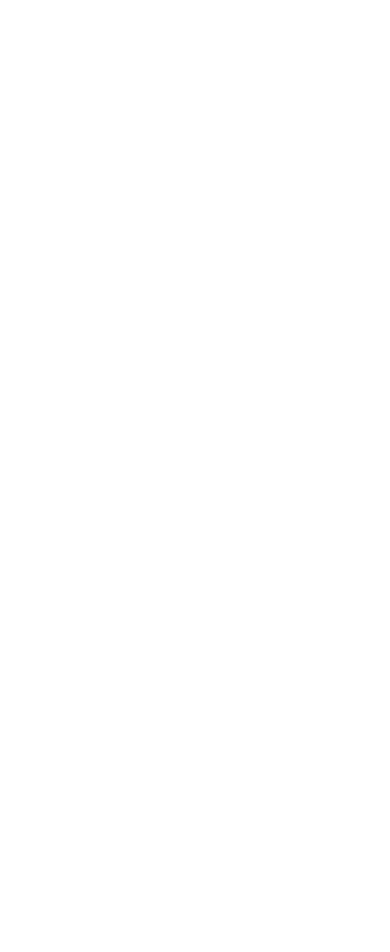
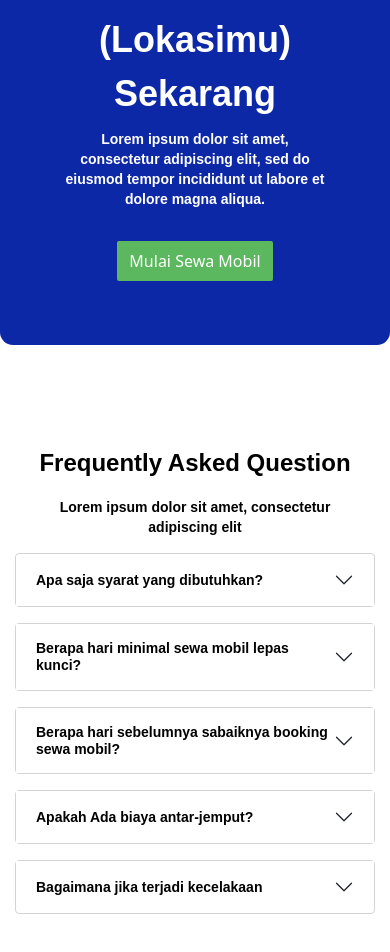
Before and after one commit to sandinofri/wave14-sandi-bcr-gold, a React (Vite) app: page / in a window 390 px wide. Shown: the part 3309-4261 px from the top of the page. Before the commit the page ends 3179 px from the top, so only its background shows below. Built offline with nearby package versions, Linux system fonts and the light colour scheme.

Commit message:
add faq component

```diff
--- a/src/App.jsx
+++ b/src/App.jsx
@@ -4,6 +4,8 @@
 import About from './component/About';
 import WhyUs from './component/WhyUs';
 import Testimonial from './component/Testimonial';
+import Banner from './component/Banner';
+import Faq from './component/Faq';
 
 
 
@@ -19,6 +21,8 @@
     <About/>
     <WhyUs/>
     <Testimonial/>
+    <Banner/>
+    <Faq/>
 
     </>
   );
--- /dev/null
+++ b/src/component/Banner.jsx
@@ -0,0 +1,18 @@
+import React from 'react'
+import '../style/banner.css'
+
+const Banner = () => {
+  return (
+    <>
+    <section className='banner' id='banner'>
+        <div className="container banner-container text-center">
+            <h1>Sewa Mobil di (Lokasimu) Sekarang</h1>
+            <p>Lorem ipsum dolor sit amet, consectetur adipiscing elit, sed do eiusmod tempor incididunt ut labore et dolore magna aliqua. </p>
+            <a href="">Mulai Sewa Mobil</a>
+        </div>
+    </section>
+    </>
+  )
+}
+
+export default Banner
--- /dev/null
+++ b/src/component/Faq.jsx
@@ -0,0 +1,92 @@
+import React from "react";
+import "../style/faq.css";
+import { Container, Row, Col } from "react-bootstrap";
+import{Accordion} from 'react-bootstrap'
+
+const Faq = () => {
+  return (
+    <>
+      <section className="faq" id="faq">
+        <Container className=" faq-container">
+          <Row>
+            <Col lg='6'>
+              <h1>Frequently Asked Question</h1>
+              <p>Lorem ipsum dolor sit amet, consectetur adipiscing elit</p>
+            </Col>
+            <Col lg='6'>
+              <Accordion>
+                <Accordion.Item eventKey="0">
+                  <Accordion.Header >Apa saja syarat yang dibutuhkan?</Accordion.Header>
+                  <Accordion.Body>
+                    Lorem ipsum dolor sit amet, consectetur adipiscing elit, sed
+                    do eiusmod tempor incididunt ut labore et dolore magna
+                    aliqua. Ut enim ad minim veniam, quis nostrud exercitation
+                    ullamco laboris nisi ut aliquip ex ea commodo consequat.
+                    Duis aute irure dolor in reprehenderit in voluptate velit
+                    esse cillum dolore eu fugiat nulla pariatur. Excepteur sint
+                    occaecat cupidatat non proident, sunt in culpa qui officia
+                    deserunt mollit anim id est laborum.
+                  </Accordion.Body>
+                </Accordion.Item>
+                <Accordion.Item eventKey="1">
+                  <Accordion.Header>Berapa hari minimal sewa mobil lepas kunci?</Accordion.Header>
+                  <Accordion.Body>
+                    Lorem ipsum dolor sit amet, consectetur adipiscing elit, sed
+                    do eiusmod tempor incididunt ut labore et dolore magna
+                    aliqua. Ut enim ad minim veniam, quis nostrud exercitation
+                    ullamco laboris nisi ut aliquip ex ea commodo consequat.
+                    Duis aute irure dolor in reprehenderit in voluptate velit
+                    esse cillum dolore eu fugiat nulla pariatur. Excepteur sint
+                    occaecat cupidatat non proident, sunt in culpa qui officia
+                    deserunt mollit anim id est laborum.
+                  </Accordion.Body>
+                </Accordion.Item>
+                <Accordion.Item eventKey="2">
+                  <Accordion.Header>Berapa hari sebelumnya sabaiknya booking sewa mobil?</Accordion.Header>
+                  <Accordion.Body>
+                    Lorem ipsum dolor sit amet, consectetur adipiscing elit, sed
+                    do eiusmod tempor incididunt ut labore et dolore magna
+                    aliqua. Ut enim ad minim veniam, quis nostrud exercitation
+                    ullamco laboris nisi ut aliquip ex ea commodo consequat.
+                    Duis aute irure dolor in reprehenderit in voluptate velit
+                    esse cillum dolore eu fugiat nulla pariatur. Excepteur sint
+                    occaecat cupidatat non proident, sunt in culpa qui officia
+                    deserunt mollit anim id est laborum.
+                  </Accordion.Body>
+                </Accordion.Item>
+                <Accordion.Item eventKey="3">
+                  <Accordion.Header>Apakah Ada biaya antar-jemput?</Accordion.Header>
+                  <Accordion.Body>
+                    Lorem ipsum dolor sit amet, consectetur adipiscing elit, sed
+                    do eiusmod tempor incididunt ut labore et dolore magna
+                    aliqua. Ut enim ad minim veniam, quis nostrud exercitation
+                    ullamco laboris nisi ut aliquip ex ea commodo consequat.
+                    Duis aute irure dolor in reprehenderit in voluptate velit
+                    esse cillum dolore eu fugiat nulla pariatur. Excepteur sint
+                    occaecat cupidatat non proident, sunt in culpa qui officia
+                    deserunt mollit anim id est laborum.
+                  </Accordion.Body>
+                </Accordion.Item>
+                <Accordion.Item eventKey="4">
+                  <Accordion.Header>Bagaimana jika terjadi kecelakaan</Accordion.Header>
+                  <Accordion.Body>
+                    Lorem ipsum dolor sit amet, consectetur adipiscing elit, sed
+                    do eiusmod tempor incididunt ut labore et dolore magna
+                    aliqua. Ut enim ad minim veniam, quis nostrud exercitation
+                    ullamco laboris nisi ut aliquip ex ea commodo consequat.
+                    Duis aute irure dolor in reprehenderit in voluptate velit
+                    esse cillum dolore eu fugiat nulla pariatur. Excepteur sint
+                    occaecat cupidatat non proident, sunt in culpa qui officia
+                    deserunt mollit anim id est laborum.
+                  </Accordion.Body>
+                </Accordion.Item>
+              </Accordion>
+            </Col>
+          </Row>
+        </Container>
+      </section>
+    </>
+  );
+};
+
+export default Faq;
--- a/src/index.css
+++ b/src/index.css
@@ -4,5 +4,5 @@
 }
 
 body{
-    height: 1500px;
+    height: 3000px;
 }
--- /dev/null
+++ b/src/style/banner.css
@@ -0,0 +1,52 @@
+.banner {
+  padding-top: 50px;
+  padding-bottom: 50px;
+}
+
+.banner-container {
+  border-radius: 13px;
+  background-color: #0d28a6;
+  padding: 64px;
+}
+
+.banner h1 {
+  color: var(--neutral-01, #fff);
+  font-family: Arial;
+  font-size: 36px;
+  font-style: normal;
+  font-weight: 700;
+  line-height: 150%;
+}
+
+.banner p {
+  width: 460px;
+  margin: auto;
+  color: var(--neutral-01, #fff);
+  font-family: Arial;
+  font-size: 14px;
+  font-style: normal;
+  font-weight: 700;
+  line-height: 20px;
+}
+
+.banner a {
+  margin-top: 32px;
+  color: #fff;
+  text-decoration: none;
+  display: inline-flex;
+  padding: 8px 12px;
+  justify-content: center;
+  align-items: center;
+  gap: 10px;
+  border-radius: 2px;
+  background: var(--primary-lime-green-04, #5cb85f);
+}
+
+@media(max-width:700px) and (min-width:1px){
+    .banner{
+        padding-top: 25px;
+    }
+    .banner p{
+        width: auto;
+    }
+}
--- /dev/null
+++ b/src/style/faq.css
@@ -0,0 +1,66 @@
+.faq {
+  padding-top: 50px;
+  padding-bottom: 50px;
+}
+
+.faq h1 {
+  color: #000;
+  font-family: Arial;
+  font-size: 24px;
+  font-style: normal;
+  font-weight: 700;
+  line-height: 36px;
+  margin-bottom: 16px;
+}
+
+.faq p {
+  color: #000;
+  font-family: Arial;
+  font-size: 14px;
+  font-style: normal;
+  font-weight: 700;
+  line-height: 20px;
+  width: 368px;
+}
+
+.faq button {
+  color: #000;
+  font-family: Arial;
+  font-size: 14px;
+  font-style: normal;
+  font-weight: 700;
+}
+
+.faq .accordion-body{
+    font-size: 14px;
+}
+
+.faq-container {
+  padding-left: 0;
+  padding-right: 0;
+}
+
+.faq .accordion-item {
+  margin-bottom: 16px;
+  border: 1px solid #d4d4d4 !important;
+  border-radius: 4px !important;
+}
+
+/* media query */
+@media(max-width:700px)and (min-width:1px){
+    .faq-container {
+        padding-left: 15px;
+        padding-right: 15px;
+      }
+
+      .faq h1,
+      .faq p{
+        text-align: center;
+      }
+
+      .faq p{
+        width: auto;
+        padding-left: 10px;
+        padding-right: 10px;
+      }
+}
```
